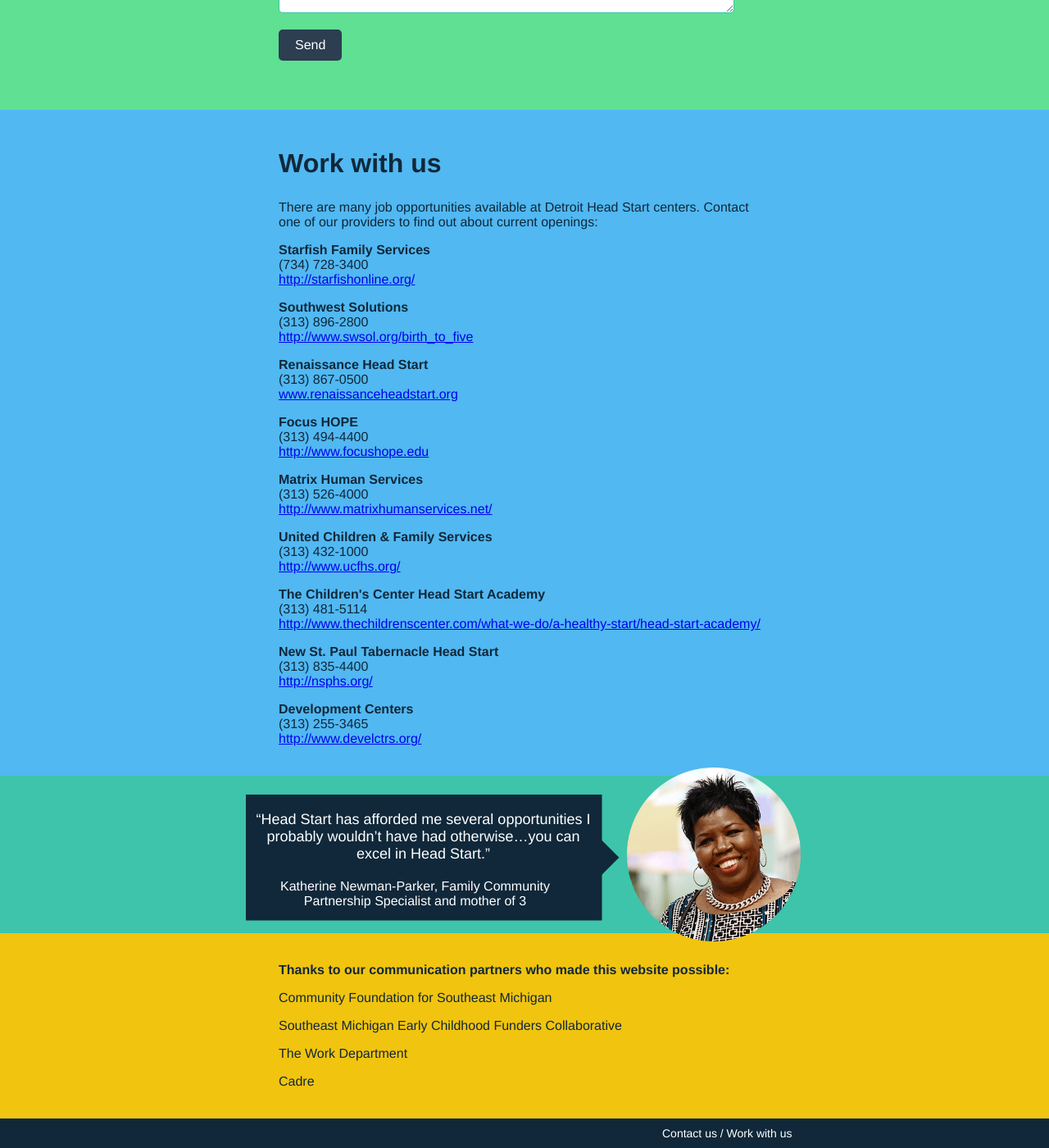
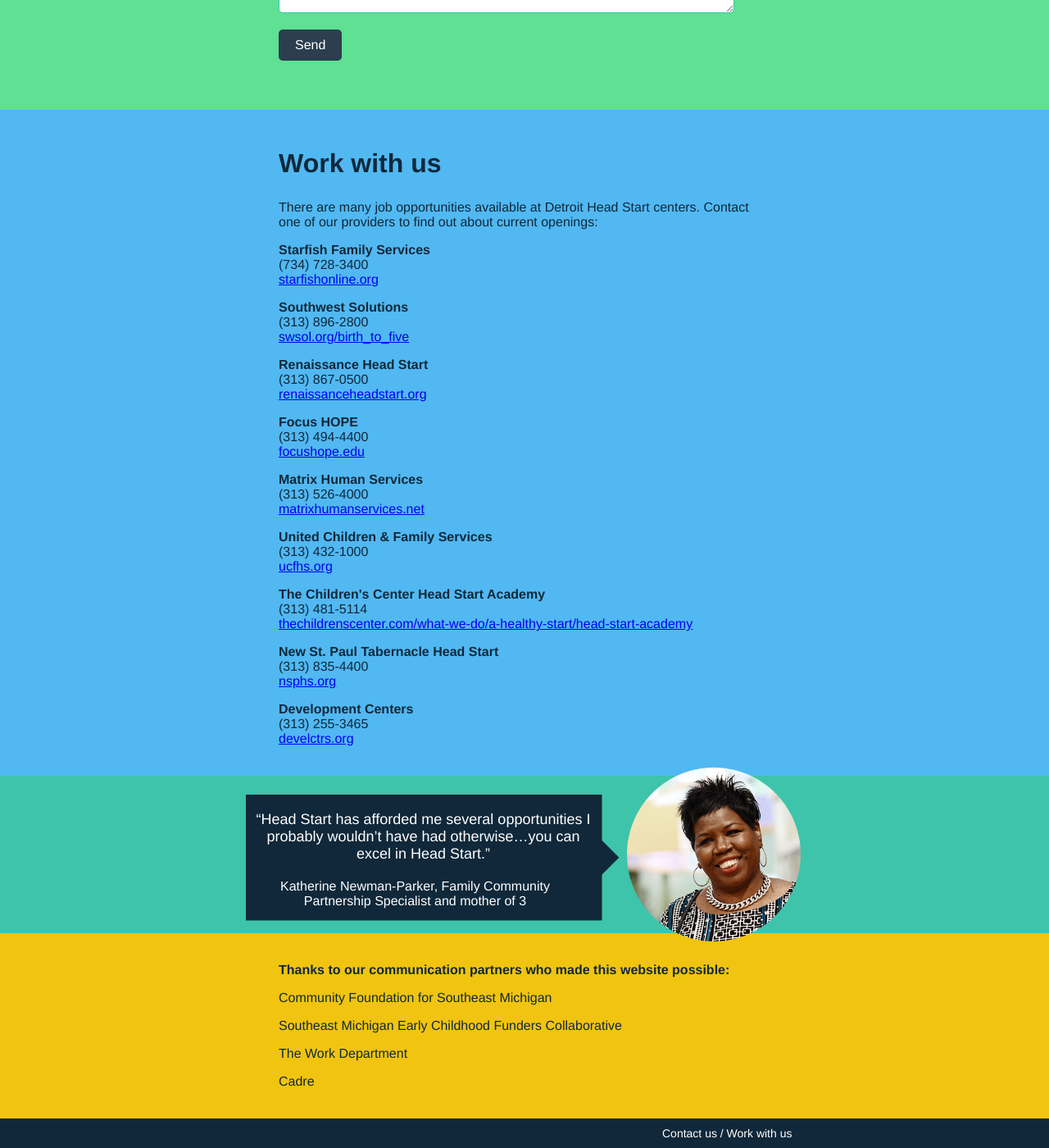
Before and after one commit to workdept/detroit-head-start, a Jekyll site: the page built from contact.html, in a window 1280 px wide and 1400 px high, scrolled down 993 px. Shown: the whole window at 82% size. Built offline with Jekyll 4.4.1, drawn with Linux system fonts in a browser that asks for light colours; nearby versions of some CDN libraries; part of the change alters nothing that is shown.

Commit message:
Update contact.html

```diff
--- a/contact.html
+++ b/contact.html
@@ -88,49 +88,49 @@ testimonial-2:
               <p><b>Starfish Family Services</b><br>
               (734) 728-3400<br>
               <a href="http://starfishonline.org/" target=
-              "_blank">http://starfishonline.org/</a></p>
+              "_blank">starfishonline.org</a></p>
 
               <p><b>Southwest Solutions</b><br>
               (313) 896-2800<br>
               <a href="http://www.swsol.org/birth_to_five" target=
-              "_blank">http://www.swsol.org/birth_to_five</a></p>
+              "_blank">swsol.org/birth_to_five</a></p>
 
               <p><b>Renaissance Head Start</b><br>
               (313) 867-0500<br>
               <a href="http://www.renaissanceheadstart.org" target=
-              "_blank">www.renaissanceheadstart.org</a></p>
+              "_blank">renaissanceheadstart.org</a></p>
 
               <p><b>Focus HOPE</b><br>
               (313) 494-4400<br>
               <a href="http://www.focushope.edu" target=
-              "_blank">http://www.focushope.edu</a></p>
+              "_blank">focushope.edu</a></p>
 
               <p><b>Matrix Human Services</b><br>
               (313) 526-4000<br>
               <a href="http://www.matrixhumanservices.net/" target=
-              "_blank">http://www.matrixhumanservices.net/</a></p>
+              "_blank">matrixhumanservices.net</a></p>
 
               <p><b>United Children &amp; Family Services</b><br>
               (313) 432-1000<br>
               <a href="http://www.ucfhs.org/" target=
-              "_blank">http://www.ucfhs.org/</a></p>
+              "_blank">ucfhs.org</a></p>
 
               <p><b>The Children&#39;s Center Head Start Academy</b><br>
               (313) 481-5114<br>
               <a href=
               "http://www.thechildrenscenter.com/what-we-do/a-healthy-start/head-start-academy/"
               target=
-              "_blank">http://www.thechildrenscenter.com/what-we-do/a-healthy-start/head-start-academy/</a></p>
+              "_blank">thechildrenscenter.com/what-we-do/a-healthy-start/head-start-academy</a></p>
 
               <p><b>New St. Paul Tabernacle Head Start</b><br>
               (313) 835-4400<br>
               <a href="http://nsphs.org/" target=
-              "_blank">http://nsphs.org/</a></p>
+              "_blank">nsphs.org</a></p>
 
               <p><b>Development Centers</b><br>
               (313) 255-3465<br>
               <a href="http://www.develctrs.org/" target=
-              "_blank">http://www.develctrs.org/</a></p>
+              "_blank">develctrs.org</a></p>
           </div>
       </div>
   </main>
```
